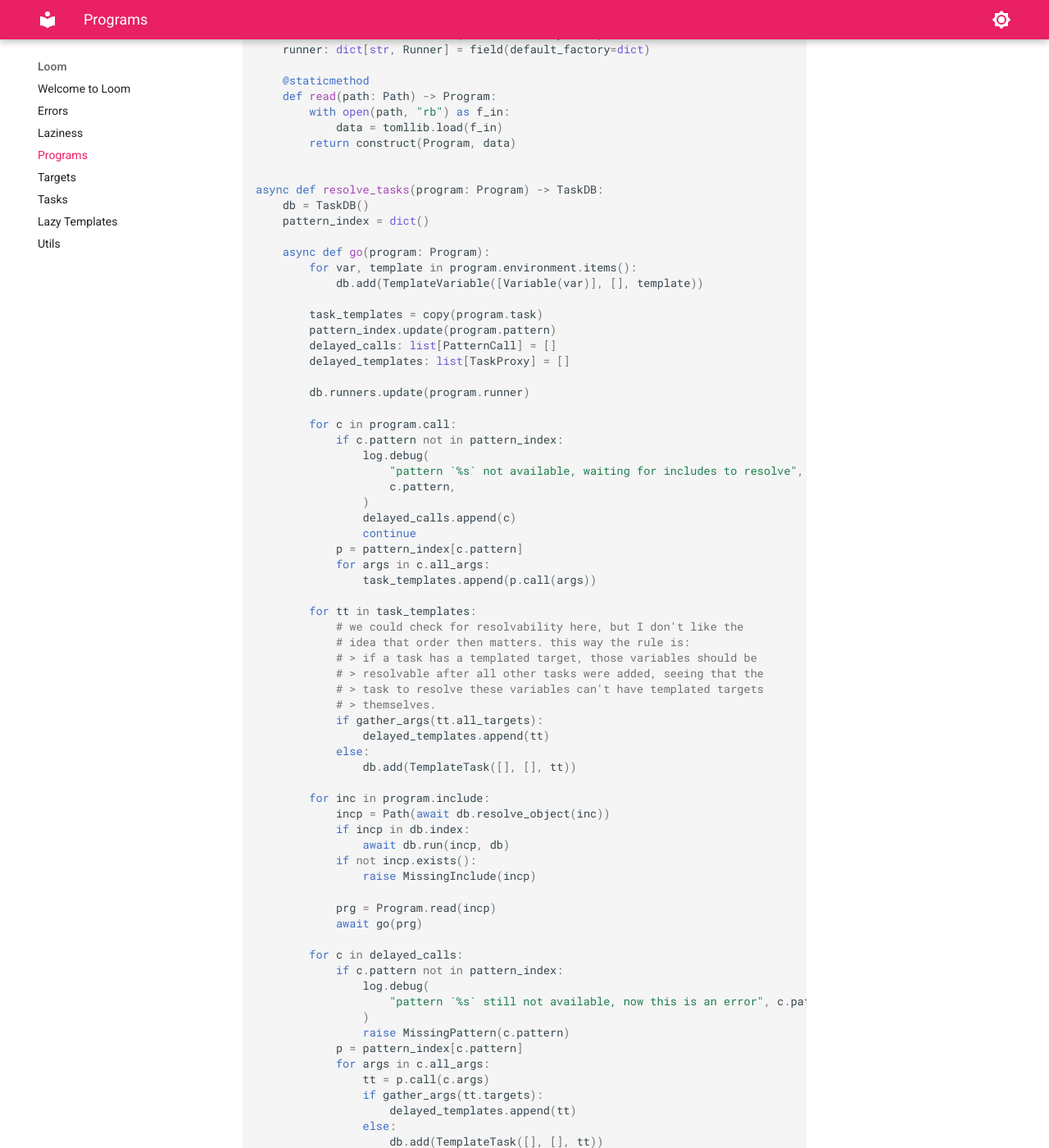
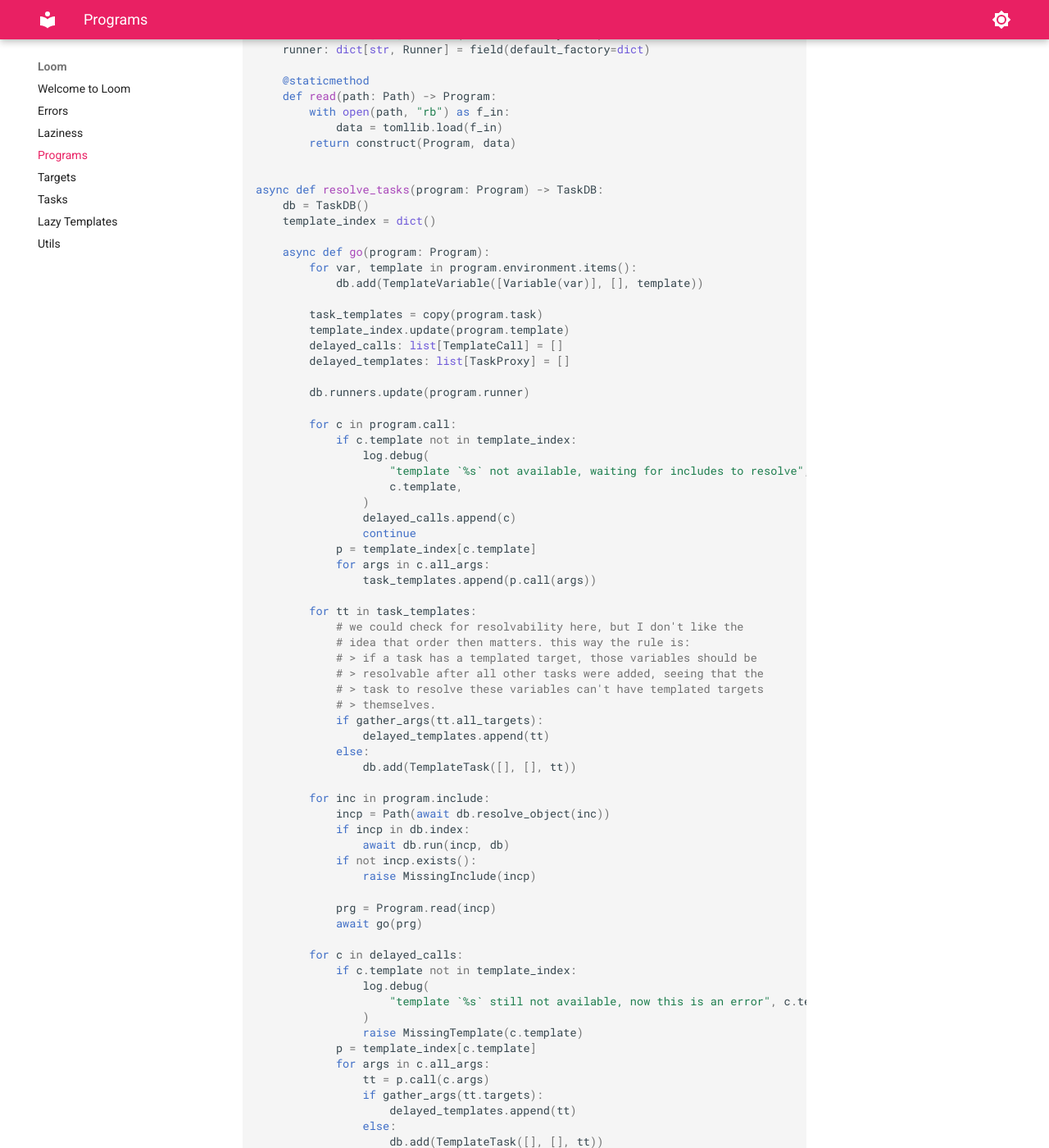
Before and after one commit to entangled/brei, an MkDocs documentation site: the page built from docs/program.md, in a window 1280 px wide and 1400 px high, scrolled down 1776 px. Shown: the whole window at 82% size. Built offline with MkDocs 1.6.1 and Material for MkDocs 9.7.7, drawn with Linux system fonts in a browser that asks for light colours; some of the changed text lies outside the part shown.

Commit message:
rename language to runner and pattern to template

````diff
--- a/docs/program.md
+++ b/docs/program.md
@@ -20,7 +20,7 @@ from .utility import construct
 from .task import (
     Variable,
     TaskDB,
-    Pattern,
+    Template,
     Runner,
     TaskProxy,
     TemplateTask,
@@ -40,11 +40,11 @@ class MissingInclude(UserError):
 
 
 @dataclass
-class MissingPattern(UserError):
+class MissingTemplate(UserError):
     name: str
 
     def __str__(self):
-        return f"Pattern `{self.name}` not found."
+        return f"Template `{self.name}` not found."
 
 
 class Join(Enum):
@@ -53,8 +53,8 @@ class Join(Enum):
 
 
 @dataclass
-class PatternCall:
-    pattern: str
+class TemplateCall:
+    template: str
     args: dict[str, str | list[str]]
     join: Join = Join.ZIP
 
@@ -84,8 +84,8 @@ class PatternCall:
 class Program:
     task: list[TaskProxy] = field(default_factory=list)
     environment: dict[str, str] = field(default_factory=dict)
-    pattern: dict[str, Pattern] = field(default_factory=dict)
-    call: list[PatternCall] = field(default_factory=list)
+    template: dict[str, Template] = field(default_factory=dict)
+    call: list[TemplateCall] = field(default_factory=list)
     include: list[str] = field(default_factory=list)
     runner: dict[str, Runner] = field(default_factory=dict)
 
@@ -98,28 +98,28 @@ class Program:
 
 async def resolve_tasks(program: Program) -> TaskDB:
     db = TaskDB()
-    pattern_index = dict()
+    template_index = dict()
 
     async def go(program: Program):
         for var, template in program.environment.items():
             db.add(TemplateVariable([Variable(var)], [], template))
 
         task_templates = copy(program.task)
-        pattern_index.update(program.pattern)
-        delayed_calls: list[PatternCall] = []
+        template_index.update(program.template)
+        delayed_calls: list[TemplateCall] = []
         delayed_templates: list[TaskProxy] = []
 
         db.runners.update(program.runner)
 
         for c in program.call:
-            if c.pattern not in pattern_index:
+            if c.template not in template_index:
                 log.debug(
-                    "pattern `%s` not available, waiting for includes to resolve",
-                    c.pattern,
+                    "template `%s` not available, waiting for includes to resolve",
+                    c.template,
                 )
                 delayed_calls.append(c)
                 continue
-            p = pattern_index[c.pattern]
+            p = template_index[c.template]
             for args in c.all_args:
                 task_templates.append(p.call(args))
 
@@ -146,12 +146,12 @@ async def resolve_tasks(program: Program) -> TaskDB:
             await go(prg)
 
         for c in delayed_calls:
-            if c.pattern not in pattern_index:
+            if c.template not in template_index:
                 log.debug(
-                    "pattern `%s` still not available, now this is an error", c.pattern
+                    "template `%s` still not available, now this is an error", c.template
                 )
-                raise MissingPattern(c.pattern)
-            p = pattern_index[c.pattern]
+                raise MissingTemplate(c.template)
+            p = template_index[c.template]
             for args in c.all_args:
                 tt = p.call(c.args)
                 if gather_args(tt.targets):
@@ -168,6 +168,4 @@ async def resolve_tasks(program: Program) -> TaskDB:
         return db
 
     return await go(program)
-
-
 ```
````
Also changed, not shown: docs/errors.md (+0 -2 lines), docs/lazy.md (+0 -2 lines), docs/tasks.md (+6 -8 lines), docs/template_strings.md (+0 -2 lines), docs/utility.md (+0 -2 lines), 10 other files.
